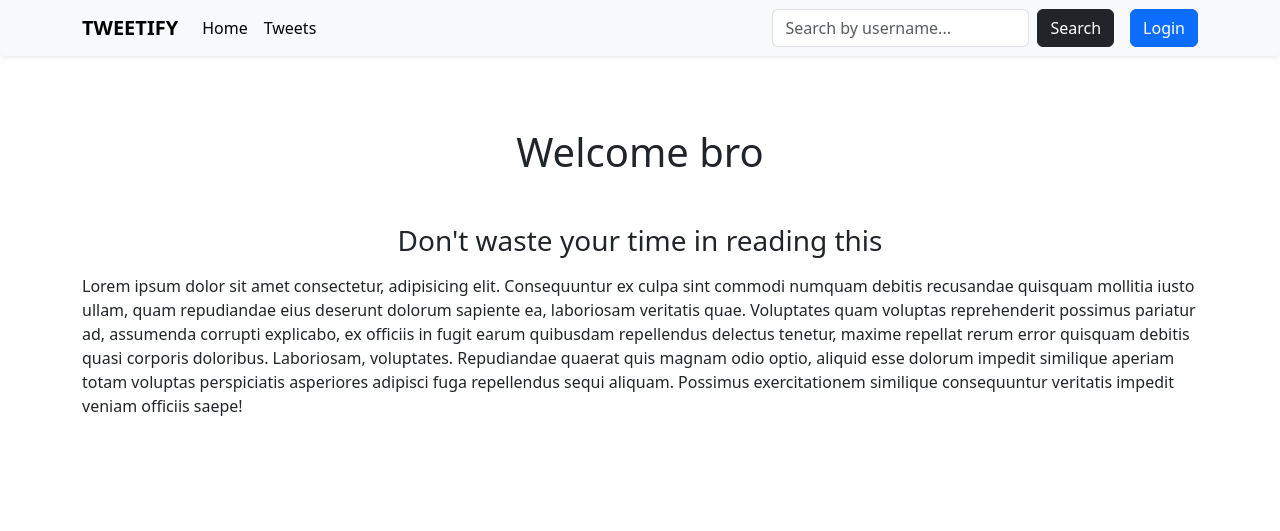
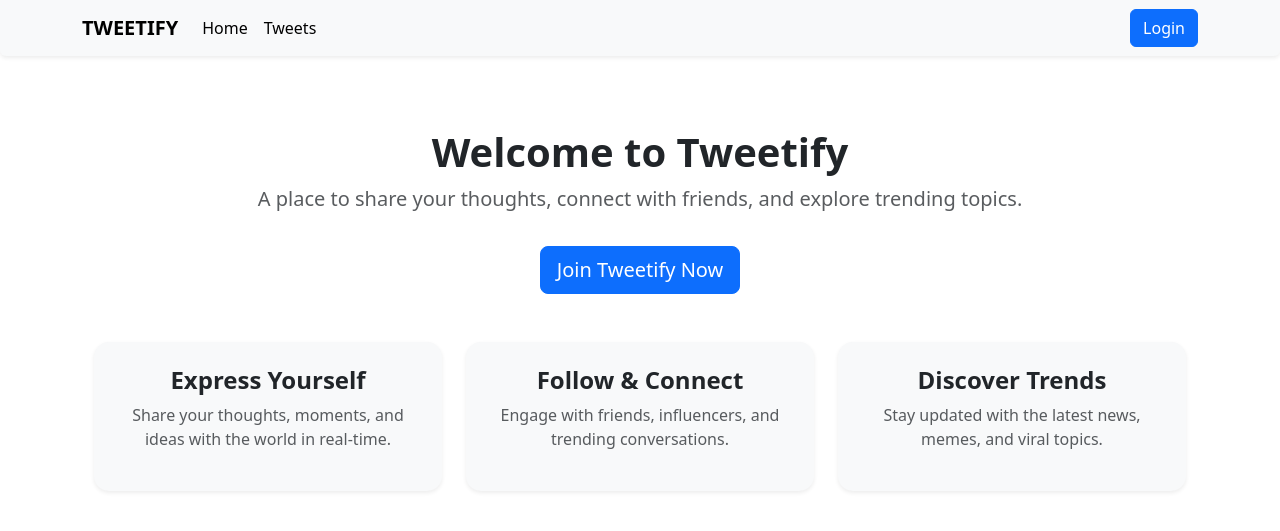
Before and after one commit to Anydevo0/tweetify-production, a Django app: page / in a window 1280 px wide. Shown: the top 531 px of the page. Run offline with Django 4.2, Linux system fonts and the light colour scheme.

Commit message:
Styling home page

```diff
--- a/core/templates/core/base.html
+++ b/core/templates/core/base.html
@@ -1,14 +1,55 @@
 {% extends "layout.html" %}
 
 {% block title %}
-Tweet
+Tweetify - Home
 {% endblock %}
 
 {% block content %}
-<h1 class="text-center mt-5">Welcome bro</h1>
+<div class="container text-center mt-5">
+    <h1 class="fw-bold">Welcome to Tweetify</h1>
+    <p class="lead text-muted">A place to share your thoughts, connect with friends, and explore trending topics.</p>
 
-<h3 class="text-center mt-5 mb-3">Don't waste your time in reading this</h3>
-Lorem ipsum dolor sit amet consectetur, adipisicing elit. Consequuntur ex culpa sint commodi numquam debitis recusandae quisquam mollitia iusto ullam, quam repudiandae eius deserunt dolorum sapiente ea, laboriosam veritatis quae.
-Voluptates quam voluptas reprehenderit possimus pariatur ad, assumenda corrupti explicabo, ex officiis in fugit earum quibusdam repellendus delectus tenetur, maxime repellat rerum error quisquam debitis quasi corporis doloribus. Laboriosam, voluptates.
-Repudiandae quaerat quis magnam odio optio, aliquid esse dolorum impedit similique aperiam totam voluptas perspiciatis asperiores adipisci fuga repellendus sequi aliquam. Possimus exercitationem similique consequuntur veritatis impedit veniam officiis saepe!
+    {% if user.is_authenticated %}
+        <a href="{% url 'profile' user.username %}" class="btn btn-primary btn-lg mt-3">Go to Your Feed</a>
+    {% else %}
+        <a href="{% url 'login' %}" class="btn btn-primary btn-lg mt-3">Join Tweetify Now</a>
+    {% endif %}
+</div>
+
+<div class="container mt-5">
+    <div class="row row-cols-1 row-cols-md-3 g-4">
+        <div class="col">
+            <div class="card shadow-sm border-0 text-center p-4">
+                <h4 class="fw-bold">Express Yourself</h4>
+                <p class="text-muted">Share your thoughts, moments, and ideas with the world in real-time.</p>
+            </div>
+        </div>
+        <div class="col">
+            <div class="card shadow-sm border-0 text-center p-4">
+                <h4 class="fw-bold">Follow & Connect</h4>
+                <p class="text-muted">Engage with friends, influencers, and trending conversations.</p>
+            </div>
+        </div>
+        <div class="col">
+            <div class="card shadow-sm border-0 text-center p-4">
+                <h4 class="fw-bold">Discover Trends</h4>
+                <p class="text-muted">Stay updated with the latest news, memes, and viral topics.</p>
+            </div>
+        </div>
+    </div>
+</div>
+
+<style>
+    .card {
+        background-color: #f8f9fa;
+        transition: transform 0.3s ease-in-out, box-shadow 0.3s ease-in-out;
+        border-radius: 15px;
+    }
+
+    .card:hover {
+        transform: translateY(-5px);
+        box-shadow: 0px 5px 15px rgba(0, 0, 0, 0.15);
+    }
+</style>
+
 {% endblock %}
--- a/core/views.py
+++ b/core/views.py
@@ -18,7 +18,7 @@ def tweet_list(req):
     tweets = Tweet.objects.all().order_by('-created_at')
     if query:
         tweets = tweets.filter(user__username__icontains = query)
-    return render(req, 'core/tweet_list.html', {'tweets': tweets})
+    return render(req, 'core/tweet_list.html', {'tweets': tweets, 'isTweetList': True})
 
 
 def my_tweets(req):
--- a/templates/navbar.html
+++ b/templates/navbar.html
@@ -20,10 +20,13 @@
               {% endif %}
           </ul>
 
-          <form class="d-flex me-3" role="search" method="GET" action="{% url 'tweet_list'%}">
-              <input class="form-control me-2" type="search" name="q" placeholder="Search by username..." aria-label="Search">
-              <button class="btn btn-dark" type="submit">Search</button>
-          </form>
+          {% if isTweetList %}
+
+            <form class="d-flex me-3" role="search" method="GET" action="{% url 'tweet_list'%}">
+                <input class="form-control me-2" type="search" name="q" placeholder="Search by username..." aria-label="Search">
+                <button class="btn btn-dark" type="submit">Search</button>
+            </form>
+          {% endif %}
 
           {% if user.is_authenticated %}
               <div class="dropdown">
--- a/templates/registration/login.html
+++ b/templates/registration/login.html
@@ -8,7 +8,7 @@ User Login
 {% block content %}
 <div class="container d-flex justify-content-center align-items-center" style="min-height: 80vh;">
     <div class="card shadow-lg p-4 rounded-4" style="width: 400px;">
-        <h2 class="text-center mb-4 text-primary">Login</h2>
+        <h2 class="text-center mb-4 fw-bold">Login</h2>
 
         <form method="post">
             {% csrf_token %}
--- a/templates/registration/register.html
+++ b/templates/registration/register.html
@@ -8,7 +8,7 @@ User Register
 {% block content %}
 <div class="d-flex justify-content-center align-items-center" style="min-height: 80vh;">
     <div class="card shadow-lg p-4 rounded-4" style="width: 100%; max-width: 500px;">
-        <h2 class="text-center mb-3 text-primary">Create an Account</h2>
+        <h2 class="text-center mb-3 fw-bold">Create an Account</h2>
 
         <form method="post">
             {% csrf_token %}
```
